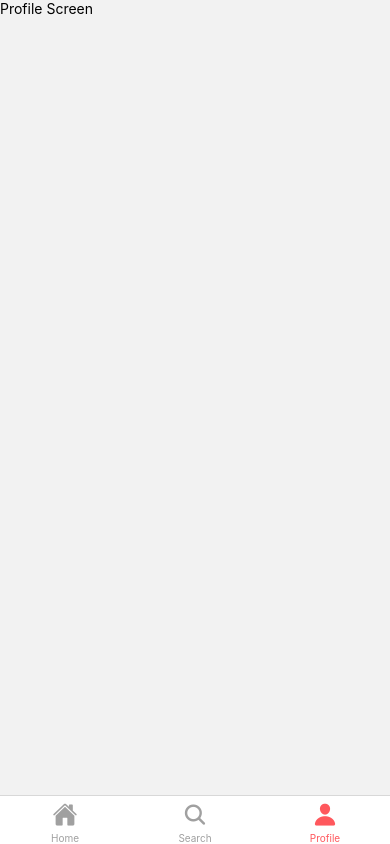
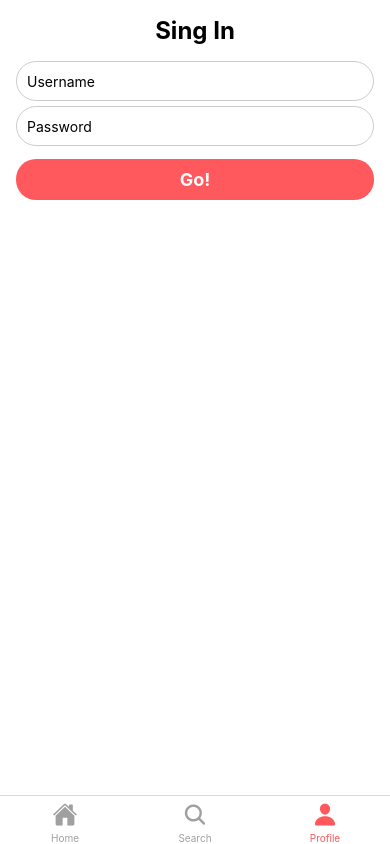
Before and after one commit to BARBARAVERDUR/airbnb-clone, a React Native app: screen /Profile in a window 390 px wide. Built offline with nearby package versions, Linux system fonts and the light colour scheme.

Commit message:
Profile-Login

```diff
--- a/App.js
+++ b/App.js
@@ -4,12 +4,14 @@ import {  MainScreen } from "./src/screens/location-list/MainScreen";
 import { createNativeStackNavigator } from '@react-navigation/native-stack';
 import { LocationDetailScreen } from './src/screens/location-detail/LocationDetailScreen';
 import { LocationDetailWebScreen } from './src/screens/location-detail/LocationDetailWebScreen';
+import { UserProvider } from './src/contexts/UserContext';
 
 const LocationListStack = createNativeStackNavigator();
 
 export default function App() {
   return (
     <>
+      <UserProvider>
         <NavigationContainer>
           <LocationListStack.Navigator screenOptions={{ headerShown: false }}>
             <LocationListStack.Screen name="Main" component={MainScreen} />
@@ -24,6 +26,7 @@ export default function App() {
             />
           </LocationListStack.Navigator>
         </NavigationContainer>
+      </UserProvider>
       <StatusBar style="auto" />
     </>
   );
--- a/package.json
+++ b/package.json
@@ -15,10 +15,11 @@
     "expo": "~48.0.10",
     "expo-status-bar": "~1.4.4",
     "react": "18.2.0",
+    "react-hook-form": "^7.43.9",
     "react-native": "0.71.6",
+    "react-native-maps": "1.3.2",
     "react-native-safe-area-context": "^4.5.0",
     "react-native-screens": "^3.20.0",
-    "react-native-maps": "1.3.2",
     "react-native-webview": "11.26.0"
   },
   "devDependencies": {
--- /dev/null
+++ b/src/api/api.js
@@ -0,0 +1,6 @@
+const API_VERSION_NUMBER = 1;
+
+export const api = {
+  server: `https://64335bda1c5ed06c957e5900.mockapi.io`,
+  apiVersion: `/api/v${API_VERSION_NUMBER}`,
+};
--- /dev/null
+++ b/src/api/user.service.js
@@ -0,0 +1,11 @@
+import { api } from "./api";
+const SERVICE_ENDPOINT = `${api.server + api.apiVersion}/user`;
+
+export const getUsers = async () => {
+  try {
+    const response = await fetch(SERVICE_ENDPOINT);
+    return response.json();
+  } catch {
+    throw new Error("could not fetch users");
+  }
+};
--- /dev/null
+++ b/src/contexts/UserContext.js
@@ -0,0 +1,13 @@
+import { createContext, useState } from "react";
+
+export const UserContext = createContext({
+  currentUser: {},
+  setCurrentUser: () => {},
+});
+
+export const UserProvider = ({ children }) => {
+  const [currentUser, setCurrentUser] = useState(null);
+  const value = { currentUser, setCurrentUser };
+
+  return <UserContext.Provider value={value}>{children}</UserContext.Provider>;
+};
--- /dev/null
+++ b/src/screens/login/LoginScreen.jsx
@@ -0,0 +1,82 @@
+import React, { useContext } from "react";
+import { View, Text, TextInput, TouchableOpacity } from "react-native";
+import { styles } from "./LoginScreen.styles";
+import { useForm, Controller } from "react-hook-form";
+import { getUsers } from "../../api/user.service";
+import { UserContext } from "../../contexts/UserContext";
+import { useNavigation } from "@react-navigation/native";
+
+export const LoginScreen = () => {
+  const navigation = useNavigation();
+  const { setCurrentUser } = useContext(UserContext);
+  const {
+    control,
+    handleSubmit,
+    formState: { errors }
+  } = useForm({
+    defaultValues: {
+      username: "",
+      password: "",
+    }
+  });
+
+  const handleLogin = ({ username, password }) => {
+    getUsers()
+      .then((users) => {
+        const user = users[0]
+        if (username === user.username && password === user.password) {
+          setCurrentUser({ username, password });
+          navigation.navigate(`Home`)
+        }
+      })
+      .catch((err) => console.warn(err));
+  }
+
+  return (
+    <View style={styles.container}>
+      <Text style={styles.title}>Sing In</Text>
+      <Controller
+        control={control}
+        render={({ field: { onChange, onBlur, value } }) => (
+          <TextInput
+            style={styles.input}
+            placeholder="Username"
+            onBlur={onBlur}
+            onChangeText={onChange}
+            value={value}
+            autoCapitalize="none"
+          />
+        )}
+        name="username"
+        rules={{ required: "Please enter the user name" }}
+      />
+      {errors.username && (
+        <Text style={styles.errorText}>{errors.username.message}</Text>
+      )}
+      <Controller
+        control={control}
+        render={({ field: { onChange, onBlur, value } }) => (
+          <TextInput
+            style={styles.input}
+            placeholder="Password"
+            onBlur={onBlur}
+            onChangeText={onChange}
+            value={value}
+            secureTextEntry
+          />
+        )}
+        name="password"
+        rules={{ required: "Please enter a valid password. " }}
+      />
+      {errors.password && (
+        <Text style={styles.errorText}>{errors.password.message}</Text>
+      )}
+      <TouchableOpacity
+        style={styles.button}
+        onPress={handleSubmit(handleLogin)}
+      >
+        <Text style={styles.buttonText}>Go!</Text>
+      </TouchableOpacity>
+    </View>
+  );
+};
--- /dev/null
+++ b/src/screens/login/LoginScreen.styles.js
@@ -0,0 +1,42 @@
+import { StatusBar, StyleSheet } from "react-native";
+import { COLORS } from "../../utils/theme";
+
+export const styles = StyleSheet.create({
+  container: {
+    flex: 1,
+    padding: 16,
+    backgroundColor: "#fff",
+    marginTop: StatusBar.currentHeight,
+  },
+  title: {
+    fontSize: 24,
+    fontWeight: "bold",
+    marginBottom: 16,
+    textAlign: "center",
+  },
+  input: {
+    height: 40,
+    borderColor: "#ccc",
+    borderWidth: 1,
+    borderRadius: 20,
+    paddingHorizontal: 10,
+    marginBottom: 5,
+  },
+  errorText: {
+    color: "red",
+    marginBottom: 8,
+  },
+  button: {
+    backgroundColor: COLORS.primary,
+    paddingVertical: 10,
+    paddingHorizontal: 20,
+    borderRadius: 20,
+    marginTop: 8,
+    alignItems: "center",
+  },
+  buttonText: {
+    color: "#fff",
+    fontSize: 18,
+    fontWeight: "bold",
+  },
+});
--- a/src/screens/profile/ProfileScreen.jsx
+++ b/src/screens/profile/ProfileScreen.jsx
@@ -1,11 +1,10 @@
-import React from 'react'
-import { Text } from 'react-native'
-import { View } from 'react-native'
+import React, { useContext } from "react";
+import { UserContext } from "../../contexts/UserContext";
+import { UserInfoScreen } from "../user/UserInfoScreen";
+import { LoginScreen } from "../login/LoginScreen";
 
 export const ProfileScreen = () => {
-  return (
-    <View>
-      <Text>Profile Screen</Text>
-    </View>
-  )
-}
+  const { currentUser } = useContext(UserContext);
+
+  return <>{currentUser ? <UserInfoScreen /> : <LoginScreen />}</>;
+};
--- /dev/null
+++ b/src/screens/user/UserInfoScreen.jsx
@@ -0,0 +1,44 @@
+import React, { useContext } from "react";
+import { View, Text, Image, TouchableOpacity, ScrollView } from "react-native";
+import { styles } from "./UserInfoScreen.styles";
+import { UserContext } from "../../contexts/UserContext";
+
+export const UserInfoScreen = () => {
+  const { currentUser, setCurrentUser } = useContext(UserContext);
+
+  const handleLogout = () => {
+    setCurrentUser(null);
+  };
+
+  return (
+    <ScrollView style={styles.container}>
+      <View style={styles.header}>
+        <Image
+          style={styles.profileImage}
+          source={require("../../../assets/images/avatar.png")}
+        />
+        <View style={styles.profileInfo}>
+          <Text style={styles.profileName}>{currentUser.username}</Text>
+          <Text style={styles.profileLocation}>Florianópolis, Brasil</Text>
+        </View>
+        <TouchableOpacity style={styles.button} onPress={handleLogout}>
+          <Text style={styles.buttonText}>LougOut</Text>
+        </TouchableOpacity>
+      </View>
+      <View style={styles.content}>
+        <Text style={styles.sectionTitle}>About Me</Text>
+        <Text style={styles.sectionText}>
+          Lorem ipsum dolor sit amet, consectetur adipiscing elit. Sed ut tellus
+          eu nisi tincidunt ultrices. Morbi id dictum ipsum. Nunc nec lacus
+          massa. Integer eget elit non elit sodales maximus.
+        </Text>
+        <Text style={styles.sectionTitle}>Interests</Text>
+        <Text style={styles.sectionText}>
+          Lorem ipsum dolor sit amet, consectetur adipiscing elit. Sed ut tellus
+          eu nisi tincidunt ultrices. Morbi id dictum ipsum. Nunc nec lacus
+          massa. Integer eget elit non elit sodales maximus.
+        </Text>
+      </View>
+    </ScrollView>
+  );
+};
--- /dev/null
+++ b/src/screens/user/UserInfoScreen.styles.js
@@ -0,0 +1,63 @@
+import { StatusBar, StyleSheet } from "react-native";
+import { COLORS } from "../../utils/theme";
+
+export const styles = StyleSheet.create({
+  container: {
+    flex: 1,
+    backgroundColor: "#fff",
+    marginTop: StatusBar.currentHeight,
+  },
+  header: {
+    backgroundColor: "#F0F0F0",
+    flexDirection: "row",
+    padding: 20,
+    borderBottomColor: "#EFEFEF",
+    borderBottomWidth: 1,
+  },
+  profileImage: {
+    width: 80,
+    height: 80,
+    borderRadius: 40,
+    marginRight: 5,
+  },
+  profileInfo: {
+    justifyContent: "center",
+  },
+  profileName: {
+    fontSize: 24,
+    fontWeight: "bold",
+  },
+  profileLocation: {
+    fontSize: 16,
+    color: "#777",
+  },
+  content: {
+    flex: 1,
+    padding: 20,
+  },
+  sectionTitle: {
+    fontSize: 20,
+    fontWeight: "bold",
+    marginBottom: 10,
+  },
+  sectionText: {
+    fontSize: 16,
+    marginBottom: 20,
+    lineHeight: 24,
+  },
+  button: {
+    justifyContent: "center",
+    backgroundColor: COLORS.primary,
+    paddingVertical: 10,
+    paddingHorizontal: 20,
+    borderRadius: 20,
+    marginTop: 15,
+    marginLeft: 10,
+    height: 50,
+  },
+  buttonText: {
+    color: COLORS.white,
+    fontSize: 18,
+    fontWeight: "bold",
+  },
+});
```
Also changed, not shown: 1 other file (tests, documents, lock files or other folders). Lines whose indentation alone changed are shown as unchanged.
